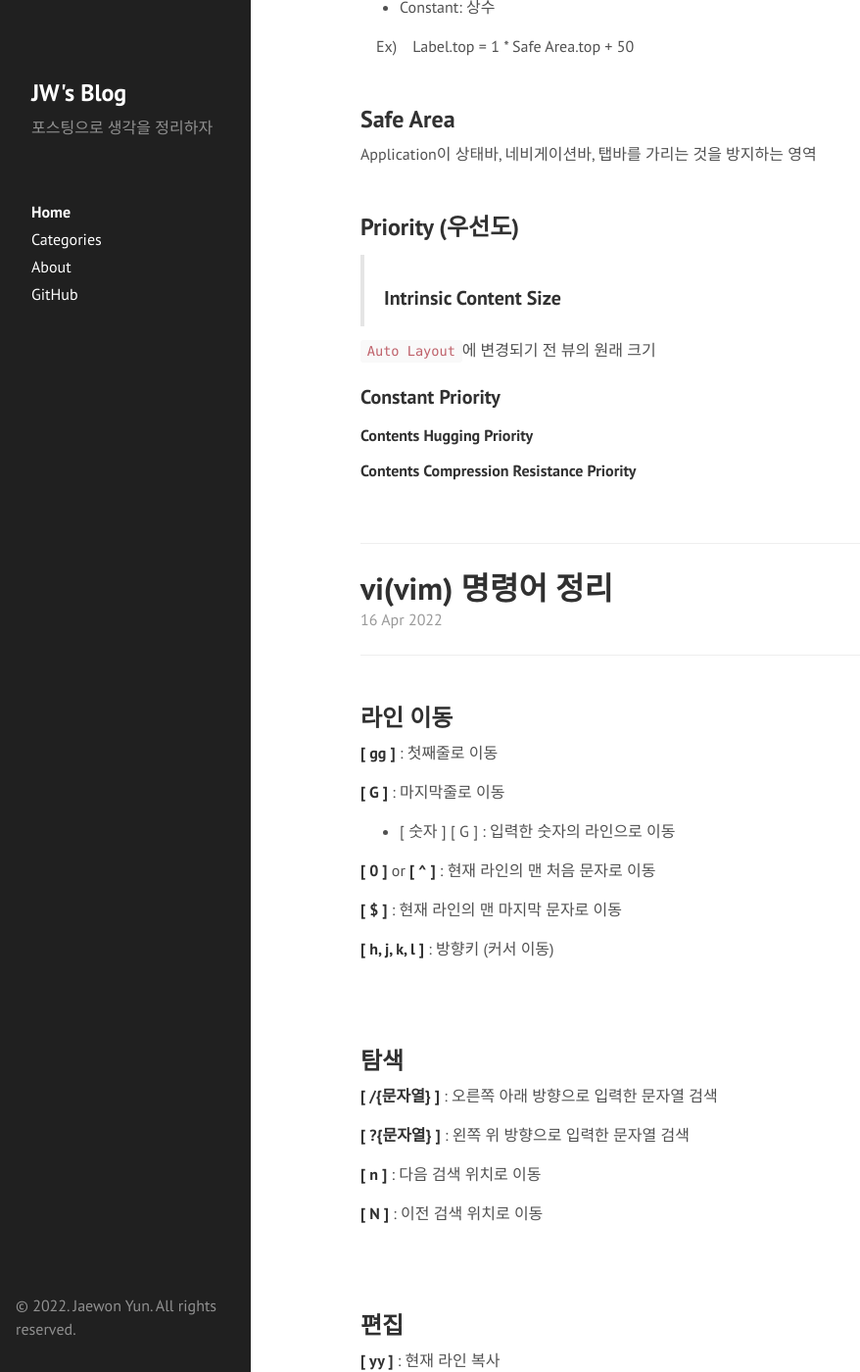
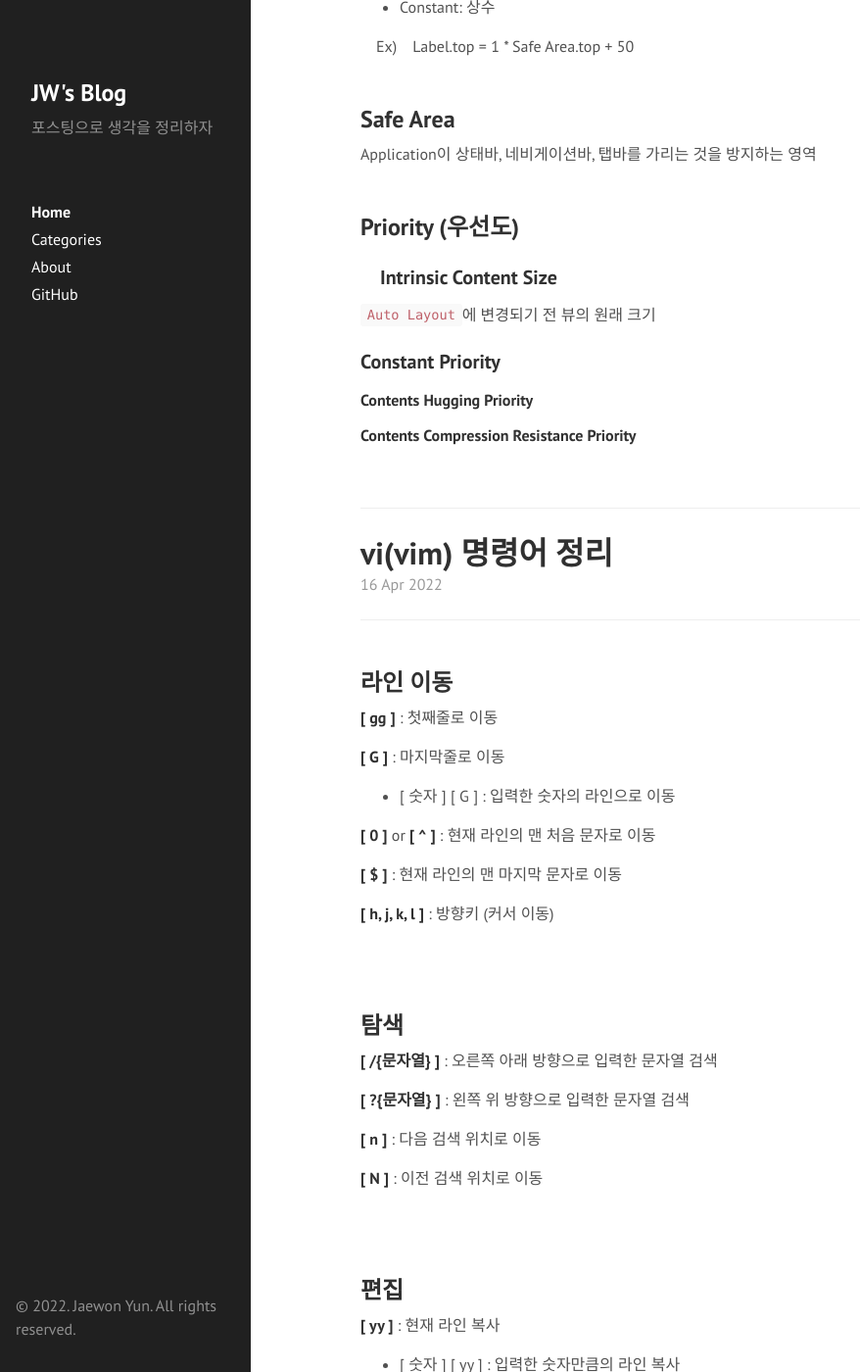
Before and after one commit to woin2ee/woin2ee.github.io, a Jekyll site: the page built from index.html, in a window 1280 px wide and 1400 px high, scrolled down 679 px. Shown: the whole window at 98% size, without its empty margins (0-878 px from the left). Built offline with Jekyll 4.4.1, drawn with Linux system fonts in a browser that asks for light colours; the list of posts is cut into pages by our own code.

Commit message:
Update blockquote

```diff
--- a/public/css/poole.css
+++ b/public/css/poole.css
@@ -212,10 +212,10 @@ pre code {
 
 /* Quotes */
 blockquote {
-  padding: .5rem 1rem;
+  /* padding: .5rem 1rem; */
   margin: .8rem 0;
-  color: #7a7a7a;
-  border-left: .25rem solid #e5e5e5;
+  /* color: #7a7a7a; */
+  /* border-left: .25rem solid #e5e5e5; */
 }
 blockquote p:last-child {
   margin-bottom: 0;
```
